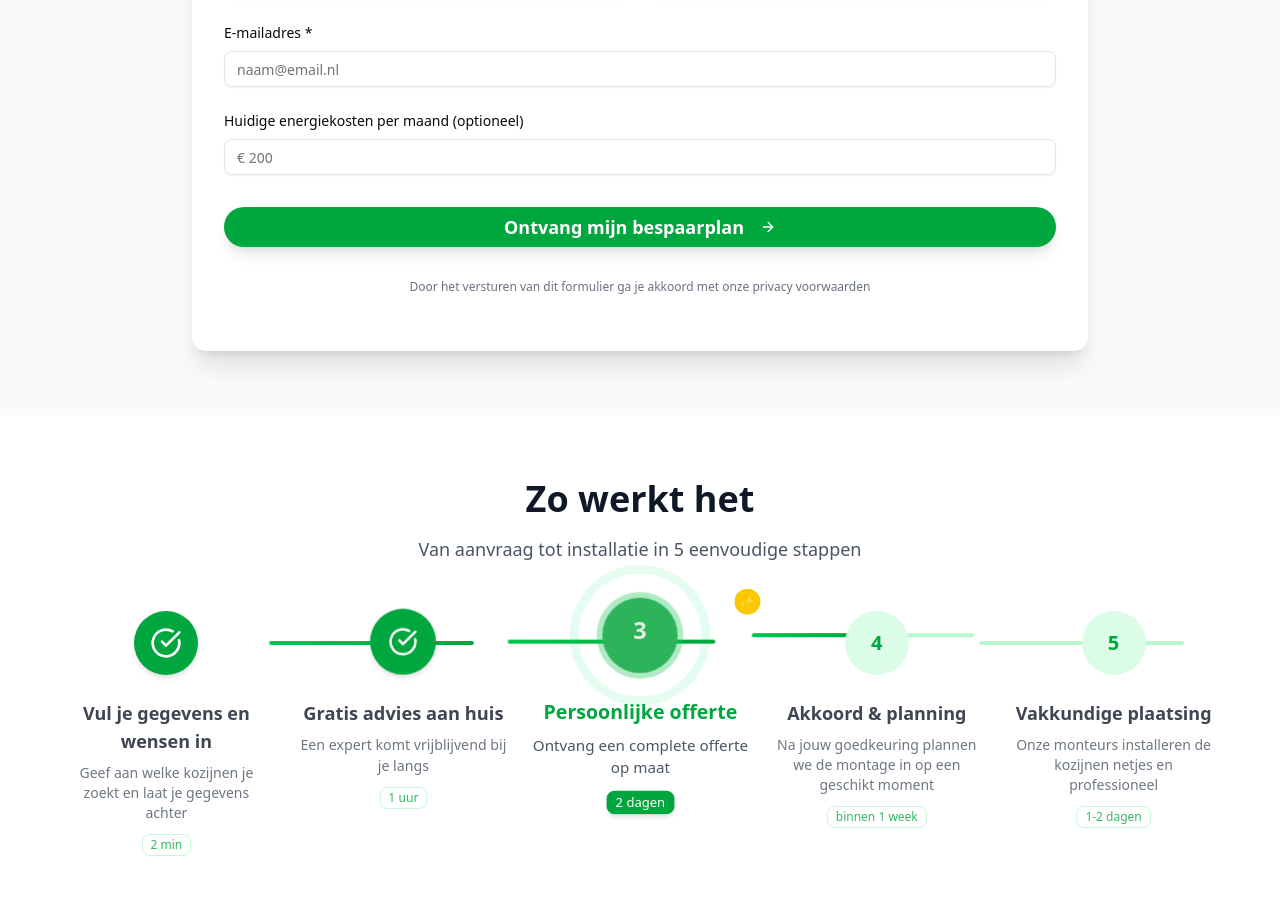
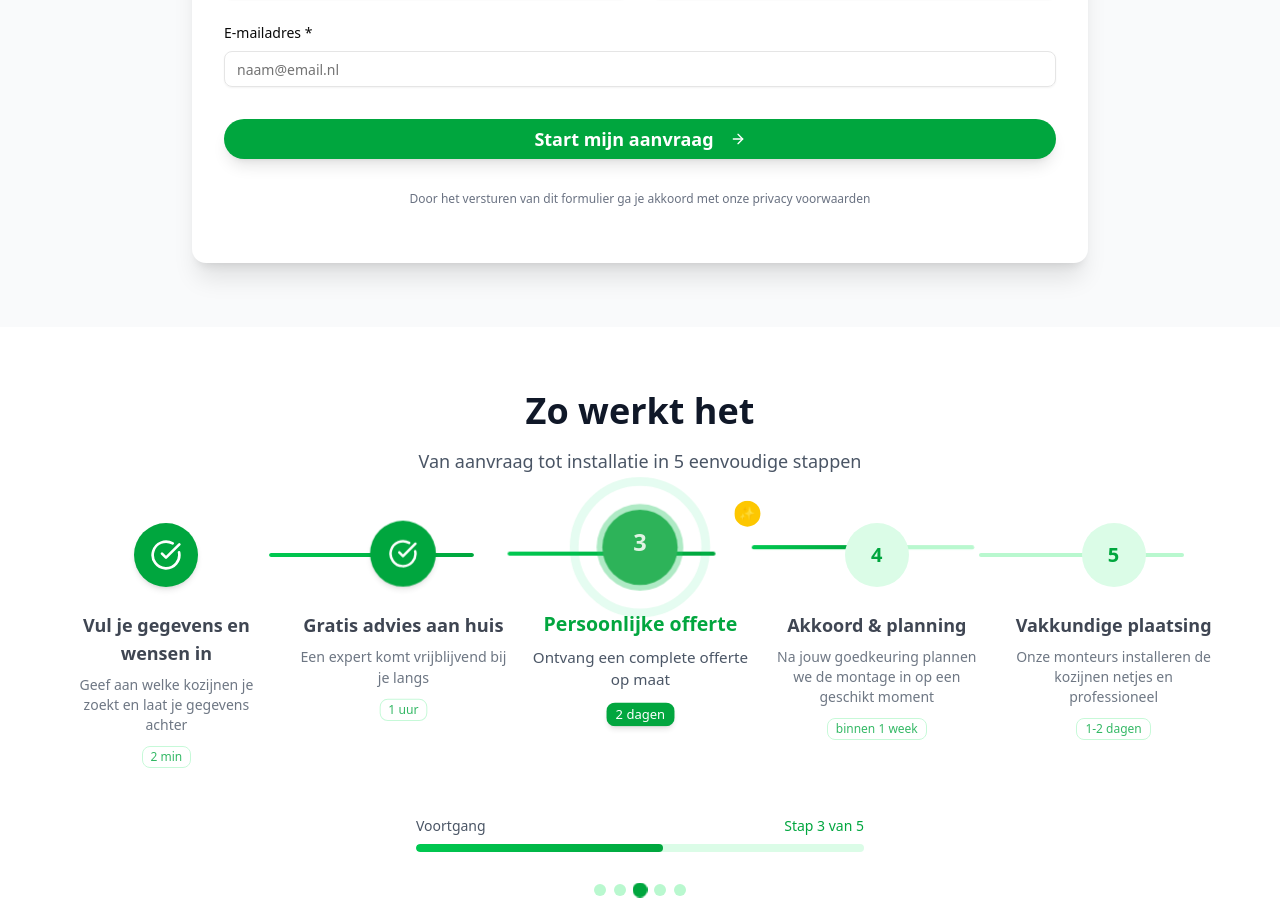
Before and after one commit to Zoubskes/renovobouw.nl, a React (Vite) app: page / in a window 1280 px wide. Shown: the part 1290-2194 px from the top of the page. Built offline with nearby package versions, Linux system fonts and the light colour scheme.

Commit message:
Form change

```diff
--- a/src/App.jsx
+++ b/src/App.jsx
@@ -387,16 +387,6 @@ function App() {
                         className="transition-all duration-300 focus:ring-2 focus:ring-green-500 focus:border-green-500"
                       />
                     </div>
-                    <div className="md:col-span-2 space-y-2">
-                      <Label htmlFor="energyCosts" className="text-sm font-medium">Huidige energiekosten per maand (optioneel)</Label>
-                      <Input
-                        id="energyCosts"
-                        value={formData.energyCosts}
-                        onChange={(e) => handleInputChange('energyCosts', e.target.value)}
-                        placeholder="€ 200"
-                        className="transition-all duration-300 focus:ring-2 focus:ring-green-500 focus:border-green-500"
-                      />
-                    </div>
                   </div>
 
                   <Button
@@ -404,7 +394,7 @@ function App() {
                     size="lg"
                     className="w-full bg-green-600 hover:bg-green-700 text-white py-4 text-lg font-semibold rounded-full shadow-lg hover:shadow-xl transition-all duration-300 transform hover:scale-105"
                   >
-                    Ontvang mijn bespaarplan
+                    Start mijn aanvraag
                     <ArrowRight className="ml-2 w-5 h-5" />
                   </Button>
 
```
